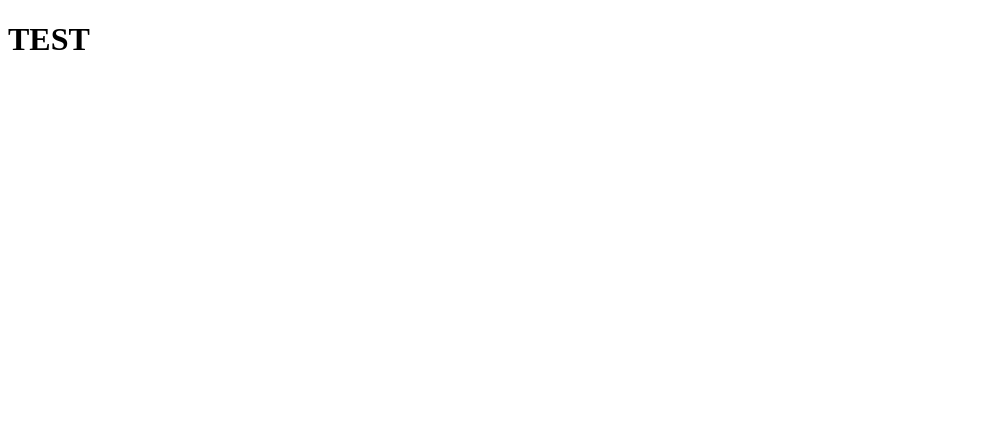
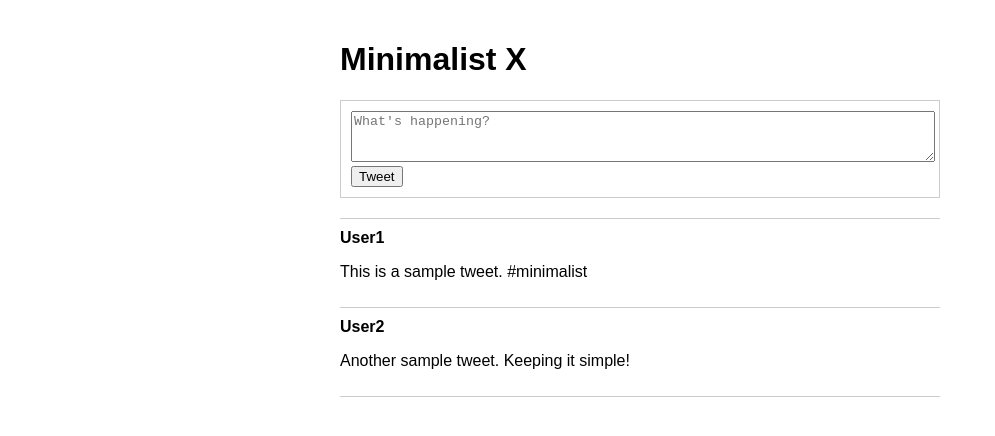
Before and after one commit to SylyxDream/sylyxdream.github.io, a plain HTML site: page index.html in a window 1280 px wide. Shown: the whole page, without its empty margins (0-995 px from the left). Drawn offline with Linux system fonts and the light colour scheme.

Commit message:
Update index.html

```diff
--- a/index.html
+++ b/index.html
@@ -3,9 +3,43 @@
 <head>
     <meta charset="UTF-8">
     <meta name="viewport" content="width=device-width, initial-scale=1.0">
-    <title>Document</title>
+    <title>Minimalist X Clone</title>
+    <style>
+        body {
+            font-family: Arial, sans-serif;
+            max-width: 600px;
+            margin: 0 auto;
+            padding: 20px;
+        }
+        .tweet-box {
+            border: 1px solid #ccc;
+            padding: 10px;
+            margin-bottom: 20px;
+        }
+        .tweet-list {
+            border-top: 1px solid #ccc;
+        }
+        .tweet {
+            border-bottom: 1px solid #ccc;
+            padding: 10px 0;
+        }
+    </style>
 </head>
 <body>
-    <h1>TEST</h1>
+    <h1>Minimalist X</h1>
+    <div class="tweet-box">
+        <textarea placeholder="What's happening?" rows="3" style="width: 100%;"></textarea>
+        <button>Tweet</button>
+    </div>
+    <div class="tweet-list">
+        <div class="tweet">
+            <strong>User1</strong>
+            <p>This is a sample tweet. #minimalist</p>
+        </div>
+        <div class="tweet">
+            <strong>User2</strong>
+            <p>Another sample tweet. Keeping it simple!</p>
+        </div>
+    </div>
 </body>
 </html>
```
